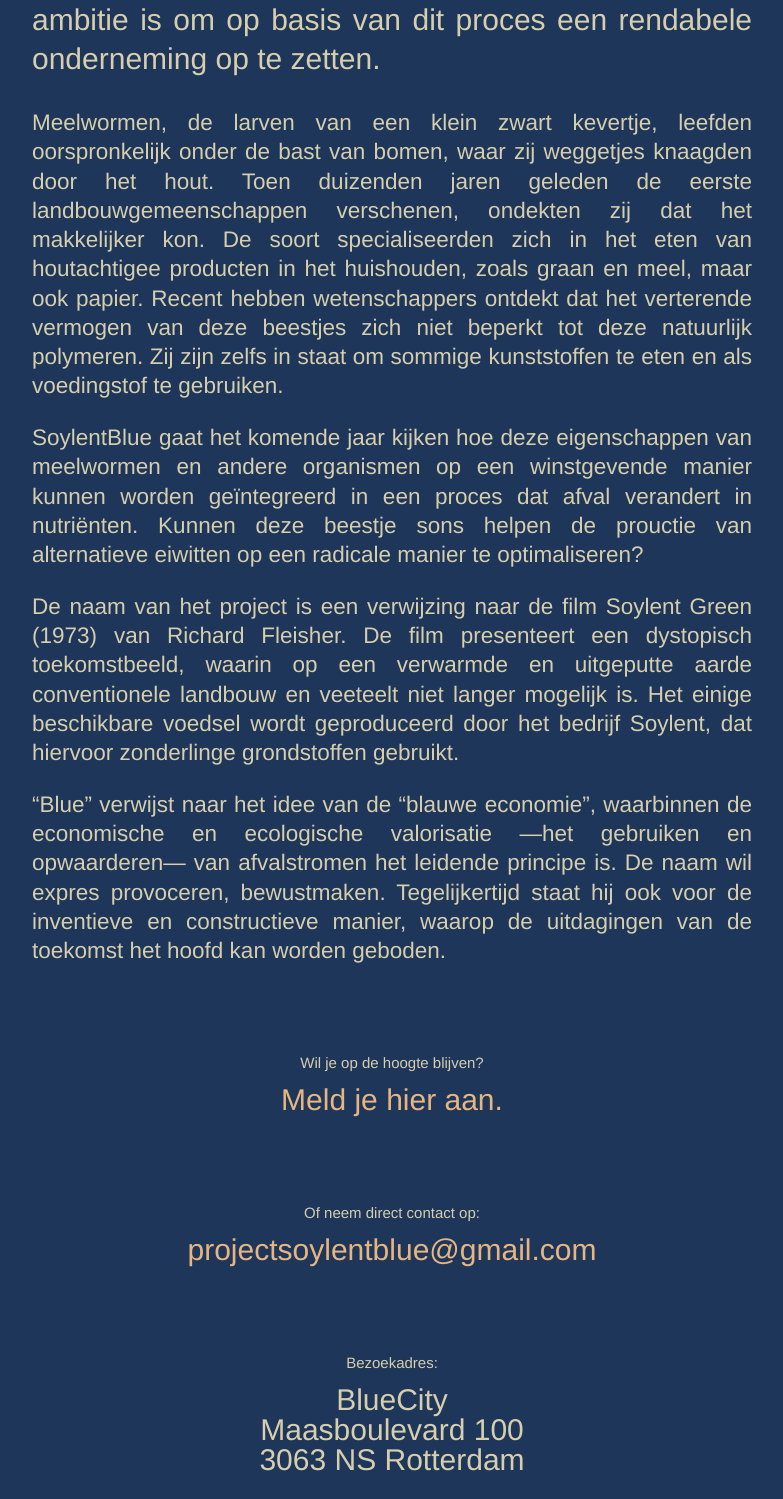
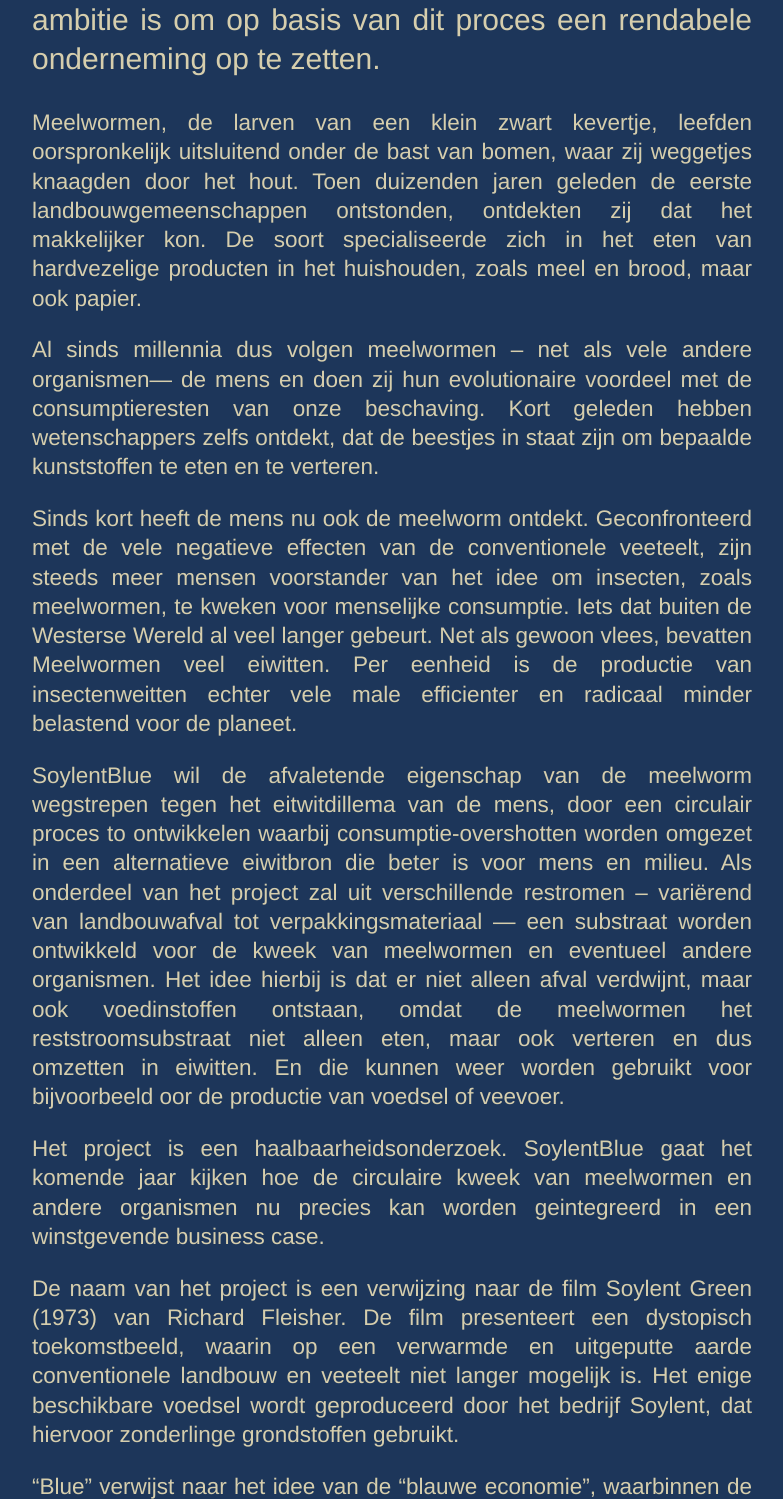
Before and after one commit to WillemFlinterman/soylentblue, a plain HTML site: page index.html in a window 1280 px wide. Shown: the part 895-2394 px from the top of the page, without its empty margins (248-1031 px from the left). Drawn offline with Linux system fonts and the light colour scheme.

Commit message:
Update index.html

```diff
--- a/index.html
+++ b/index.html
@@ -25,19 +25,32 @@
 
             <div id="sub">
 
-                <p>Meelwormen, de larven van een klein zwart kevertje, leefden oorspronkelijk onder de bast van bomen, waar zij weggetjes knaagden door het hout.
-                    Toen duizenden jaren geleden de eerste landbouwgemeenschappen verschenen, ondekten zij dat het makkelijker kon.
-                    De soort specialiseerden zich in het eten van houtachtigee producten in het huishouden, zoals graan en meel, maar ook papier.
-                    Recent hebben wetenschappers ontdekt dat het verterende vermogen van deze beestjes zich niet beperkt tot deze natuurlijk polymeren.
-                    Zij zijn zelfs in staat om sommige kunststoffen te eten en als voedingstof te gebruiken. </p>
+                <p>Meelwormen, de larven van een klein zwart kevertje, leefden oorspronkelijk uitsluitend onder de bast van bomen, waar zij weggetjes
+                    knaagden door het hout. Toen duizenden jaren geleden de eerste landbouwgemeenschappen ontstonden, ontdekten zij dat het makkelijker kon.
+                    De soort specialiseerde zich in het eten van hardvezelige producten in het huishouden, zoals meel en brood, maar ook papier.
 
-                <p>SoylentBlue gaat het komende jaar kijken hoe deze eigenschappen van
-                    meelwormen en andere organismen op een winstgevende manier kunnen worden geïntegreerd in een proces dat afval verandert in
-                    nutriënten. Kunnen deze beestje sons helpen de prouctie van alternatieve eiwitten op een radicale manier te optimaliseren? </p>
+                <p> Al sinds millennia dus volgen meelwormen – net als vele andere organismen— de mens en doen zij hun evolutionaire voordeel met de
+                    consumptieresten van onze beschaving. Kort geleden hebben wetenschappers zelfs ontdekt, dat de beestjes in staat zijn om bepaalde
+                    kunststoffen te eten en te verteren.</p>
+
+                <p> Sinds kort heeft de mens nu ook de meelworm ontdekt. Geconfronteerd met de vele negatieve effecten van de conventionele
+                    veeteelt, zijn steeds meer mensen voorstander van het idee om insecten, zoals meelwormen, te kweken voor menselijke consumptie.
+                    Iets dat buiten de Westerse Wereld al veel langer gebeurt. Net als gewoon vlees, bevatten Meelwormen veel eiwitten.
+                    Per eenheid is de productie van insectenweitten echter vele male efficienter en radicaal minder belastend voor de planeet.
+                     </p>
+
+                <p> SoylentBlue wil de afvaletende eigenschap van de meelworm wegstrepen tegen het eitwitdillema van de mens, door een circulair proces to
+                    ontwikkelen waarbij consumptie-overshotten worden omgezet in een alternatieve eiwitbron die beter is voor mens en milieu.
+                    Als onderdeel van het project zal uit verschillende restromen – variërend van landbouwafval tot verpakkingsmateriaal — een substraat worden ontwikkeld voor de kweek van meelwormen en eventueel andere organismen. Het idee hierbij is dat er niet alleen afval verdwijnt, maar ook
+                    voedinstoffen ontstaan, omdat de meelwormen het reststroomsubstraat niet alleen eten, maar ook verteren en dus omzetten in eiwitten.
+                    En die kunnen weer worden gebruikt voor bijvoorbeeld oor de productie van voedsel of veevoer.</p>
+
+                <p> Het project is een haalbaarheidsonderzoek. SoylentBlue gaat het komende jaar kijken hoe de circulaire kweek van
+                    meelwormen en andere organismen nu precies kan worden geintegreerd in een winstgevende business case. </p>
 
                 <p>De naam van het project is een verwijzing naar de film Soylent Green (1973) van Richard Fleisher. De film
                     presenteert een dystopisch toekomstbeeld, waarin op een verwarmde en uitgeputte aarde conventionele landbouw en veeteelt
-                    niet langer mogelijk is. Het einige beschikbare voedsel wordt geproduceerd door het bedrijf Soylent, dat hiervoor
+                    niet langer mogelijk is. Het enige beschikbare voedsel wordt geproduceerd door het bedrijf Soylent, dat hiervoor
                     zonderlinge grondstoffen gebruikt.</p>
 
                 <p>“Blue” verwijst naar het idee van de “blauwe economie”, waarbinnen de
```
